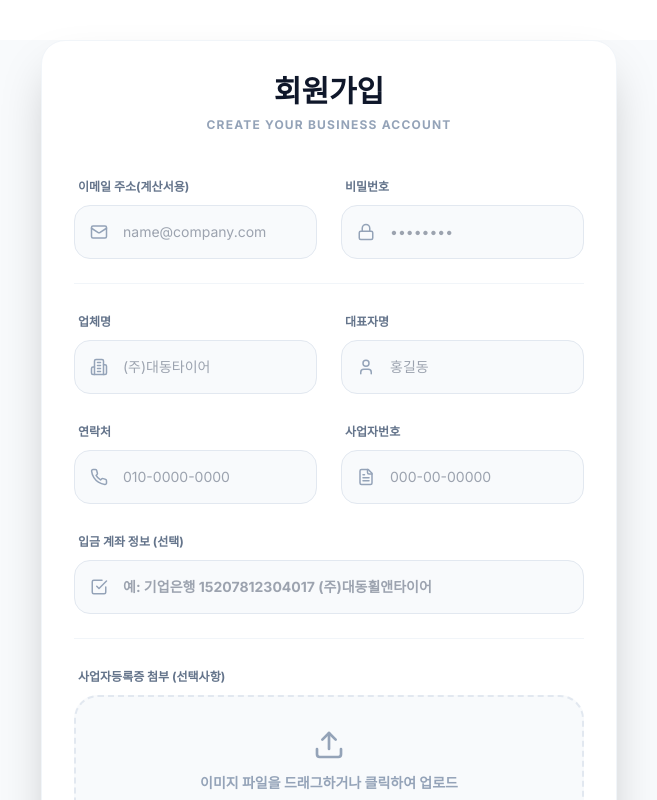
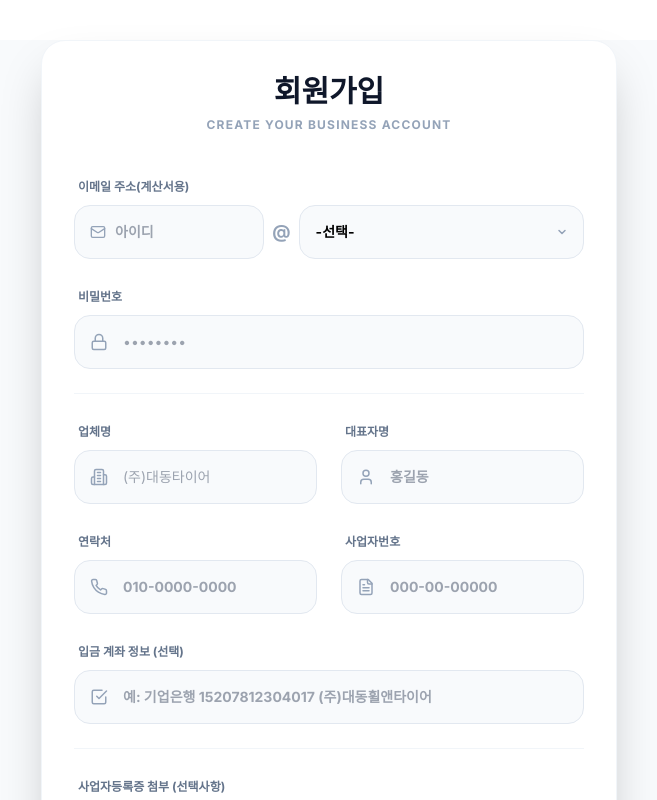
Before and after one commit to minhanee-art/kingtire, a React (Vite) app: page / in a window 1280 px wide. Both pictures are taken after a click on the button "아직 계정이 없으신가요? 회원가입". Shown: the top 800 px of the page, without its empty margins (311-968 px from the left). Built offline with nearby package versions, Linux system fonts and the light colour scheme; no server answers; the database is empty.

Commit message:
251226-002

```diff
--- a/src/components/auth/Signup.jsx
+++ b/src/components/auth/Signup.jsx
@@ -3,8 +3,9 @@ import { User, Building2, Phone, FileText, Mail, Lock, Upload, CheckCircle2, Che
 import { authService } from '../../services/AuthService';
 
 const Signup = ({ onSwitchToLogin, onSignupSuccess }) => {
+    const [emailId, setEmailId] = useState('');
+    const [emailDomain, setEmailDomain] = useState('');
     const [formData, setFormData] = useState({
-        email: '',
         password: '',
         company: '',
         ceo: '',
@@ -18,14 +19,49 @@ const Signup = ({ onSwitchToLogin, onSignupSuccess }) => {
 
     const handleChange = (e) => {
         const { name, value } = e.target;
+
+        // Numeric validation for contact and business number
+        if (name === 'contact' || name === 'businessNumber') {
+            // Alert if non-numeric character is entered (excluding hyphens)
+            if (/[^0-9-]/.test(value)) {
+                alert('숫자만 입력 가능합니다.');
+                return;
+            }
+
+            const numbersOnly = value.replace(/[^0-9]/g, '');
+            let formattedValue = numbersOnly;
+
+            if (name === 'contact') {
+                formattedValue = formatPhoneNumber(numbersOnly);
+            } else if (name === 'businessNumber') {
+                formattedValue = formatBusinessNumber(numbersOnly);
+            }
+
+            setFormData(prev => ({ ...prev, [name]: formattedValue }));
+            return;
+        }
+
         setFormData(prev => ({ ...prev, [name]: value }));
+    };
+
+    const formatPhoneNumber = (val) => {
+        if (!val) return '';
+        if (val.length <= 3) return val;
+        if (val.length <= 7) return `${val.slice(0, 3)}-${val.slice(3)}`;
+        return `${val.slice(0, 3)}-${val.slice(3, 7)}-${val.slice(7, 11)}`;
+    };
+
+    const formatBusinessNumber = (val) => {
+        if (!val) return '';
+        if (val.length <= 3) return val;
+        if (val.length <= 5) return `${val.slice(0, 3)}-${val.slice(3)}`;
+        return `${val.slice(0, 3)}-${val.slice(3, 5)}-${val.slice(5, 10)}`;
     };
 
     const handleFileChange = (e) => {
         const file = e.target.files[0];
         if (file) {
             setFormData(prev => ({ ...prev, licenseImage: file.name }));
-            // In a real app, we'd upload the file. For now, we'll just show a preview URL if it's an image.
             const reader = new FileReader();
             reader.onloadend = () => {
                 setPreview(reader.result);
@@ -37,7 +73,8 @@ const Signup = ({ onSwitchToLogin, onSignupSuccess }) => {
     const handleSubmit = async (e) => {
         e.preventDefault();
         try {
-            await authService.signup(formData);
+            const fullEmail = `${emailId}@${emailDomain}`;
+            await authService.signup({ ...formData, email: fullEmail });
             setIsSuccess(true);
             setTimeout(() => {
                 if (onSignupSuccess) onSignupSuccess();
@@ -68,20 +105,60 @@ const Signup = ({ onSwitchToLogin, onSignupSuccess }) => {
 
             <form onSubmit={handleSubmit} className="space-y-6">
                 {/* Auth Info */}
-                <div className="grid grid-cols-1 md:grid-cols-2 gap-6">
+                <div className="grid grid-cols-1 gap-6">
                     <div className="space-y-2">
                         <label className="text-xs font-black text-slate-500 uppercase ml-1">이메일 주소(계산서용)</label>
-                        <div className="relative">
-                            <Mail className="absolute left-4 top-1/2 -translate-y-1/2 text-slate-400" size={18} />
-                            <input
-                                required
-                                name="email"
-                                type="email"
-                                className="w-full pl-12 pr-4 py-4 bg-slate-50 border border-slate-200 rounded-2xl text-sm focus:outline-none focus:ring-2 focus:ring-blue-500/20 focus:border-blue-500 transition-all"
-                                placeholder="name@company.com"
-                                value={formData.email}
-                                onChange={handleChange}
-                            />
+                        <div className="flex flex-col md:flex-row md:items-center gap-2 group">
+                            <div className="relative flex-1">
+                                <Mail className="absolute left-4 top-1/2 -translate-y-1/2 text-slate-400 group-focus-within:text-blue-500 transition-colors" size={16} />
+                                <input
+                                    required
+                                    className="w-full pl-10 pr-2 py-4 bg-slate-50 border border-slate-200 rounded-2xl text-sm focus:outline-none focus:ring-2 focus:ring-blue-500/20 focus:border-blue-500 transition-all font-bold"
+                                    placeholder="아이디"
+                                    value={emailId}
+                                    onChange={(e) => setEmailId(e.target.value)}
+                                />
+                            </div>
+                            <span className="hidden md:block text-slate-400 font-bold text-lg">@</span>
+                            <div className="flex-[1.5] flex gap-2">
+                                <div className="relative flex-1">
+                                    <select
+                                        className="w-full pl-4 pr-10 py-4 bg-slate-50 border border-slate-200 rounded-2xl text-sm focus:outline-none focus:ring-2 focus:ring-blue-500/20 focus:border-blue-500 transition-all font-bold appearance-none cursor-pointer"
+                                        value={['naver.com', 'gmail.com', 'hanmail.net', 'daum.net', 'kakao.com', 'icloud.com'].includes(emailDomain) ? emailDomain : (emailDomain === '' ? '' : 'custom')}
+                                        onChange={(e) => {
+                                            const val = e.target.value;
+                                            if (val === 'custom') {
+                                                setEmailDomain(' '); // Use a space to trigger custom input display
+                                            } else {
+                                                setEmailDomain(val);
+                                            }
+                                        }}
+                                    >
+                                        <option value="">-선택-</option>
+                                        <option value="naver.com">naver.com</option>
+                                        <option value="gmail.com">gmail.com</option>
+                                        <option value="hanmail.net">hanmail.net</option>
+                                        <option value="daum.net">daum.net</option>
+                                        <option value="kakao.com">kakao.com</option>
+                                        <option value="icloud.com">icloud.com</option>
+                                        <option value="custom">직접입력</option>
+                                    </select>
+                                    <div className="absolute right-4 top-1/2 -translate-y-1/2 pointer-events-none text-slate-400">
+                                        <svg width="12" height="12" viewBox="0 0 24 24" fill="none" stroke="currentColor" strokeWidth="3" strokeLinecap="round" strokeLinejoin="round"><path d="m6 9 6 6 6-6" /></svg>
+                                    </div>
+                                </div>
+                                {(!['naver.com', 'gmail.com', 'hanmail.net', 'daum.net', 'kakao.com', 'icloud.com', ''].includes(emailDomain)) && (
+                                    <div className="relative flex-1 animate-in slide-in-from-right-2 duration-300">
+                                        <input
+                                            required
+                                            className="w-full px-4 py-4 bg-slate-50 border border-slate-200 rounded-2xl text-sm focus:outline-none focus:ring-2 focus:ring-blue-500/20 focus:border-blue-500 transition-all font-bold"
+                                            placeholder="주소 입력"
+                                            value={emailDomain === ' ' ? '' : emailDomain}
+                                            onChange={(e) => setEmailDomain(e.target.value)}
+                                        />
+                                    </div>
+                                )}
+                            </div>
                         </div>
                     </div>
                     <div className="space-y-2">
@@ -126,7 +203,7 @@ const Signup = ({ onSwitchToLogin, onSignupSuccess }) => {
                             <input
                                 required
                                 name="ceo"
-                                className="w-full pl-12 pr-4 py-4 bg-slate-50 border border-slate-200 rounded-2xl text-sm focus:outline-none focus:ring-2 focus:ring-blue-500/20 focus:border-blue-500 transition-all"
+                                className="w-full pl-12 pr-4 py-4 bg-slate-50 border border-slate-200 rounded-2xl text-sm focus:outline-none focus:ring-2 focus:ring-blue-500/20 focus:border-blue-500 transition-all font-bold"
                                 placeholder="홍길동"
                                 value={formData.ceo}
                                 onChange={handleChange}
@@ -143,7 +220,8 @@ const Signup = ({ onSwitchToLogin, onSignupSuccess }) => {
                             <input
                                 required
                                 name="contact"
-                                className="w-full pl-12 pr-4 py-4 bg-slate-50 border border-slate-200 rounded-2xl text-sm focus:outline-none focus:ring-2 focus:ring-blue-500/20 focus:border-blue-500 transition-all"
+                                maxLength={13}
+                                className="w-full pl-12 pr-4 py-4 bg-slate-50 border border-slate-200 rounded-2xl text-sm focus:outline-none focus:ring-2 focus:ring-blue-500/20 focus:border-blue-500 transition-all font-bold"
                                 placeholder="010-0000-0000"
                                 value={formData.contact}
                                 onChange={handleChange}
@@ -157,7 +235,8 @@ const Signup = ({ onSwitchToLogin, onSignupSuccess }) => {
                             <input
                                 required
                                 name="businessNumber"
-                                className="w-full pl-12 pr-4 py-4 bg-slate-50 border border-slate-200 rounded-2xl text-sm focus:outline-none focus:ring-2 focus:ring-blue-500/20 focus:border-blue-500 transition-all"
+                                maxLength={12}
+                                className="w-full pl-12 pr-4 py-4 bg-slate-50 border border-slate-200 rounded-2xl text-sm focus:outline-none focus:ring-2 focus:ring-blue-500/20 focus:border-blue-500 transition-all font-bold"
                                 placeholder="000-00-00000"
                                 value={formData.businessNumber}
                                 onChange={handleChange}
```
